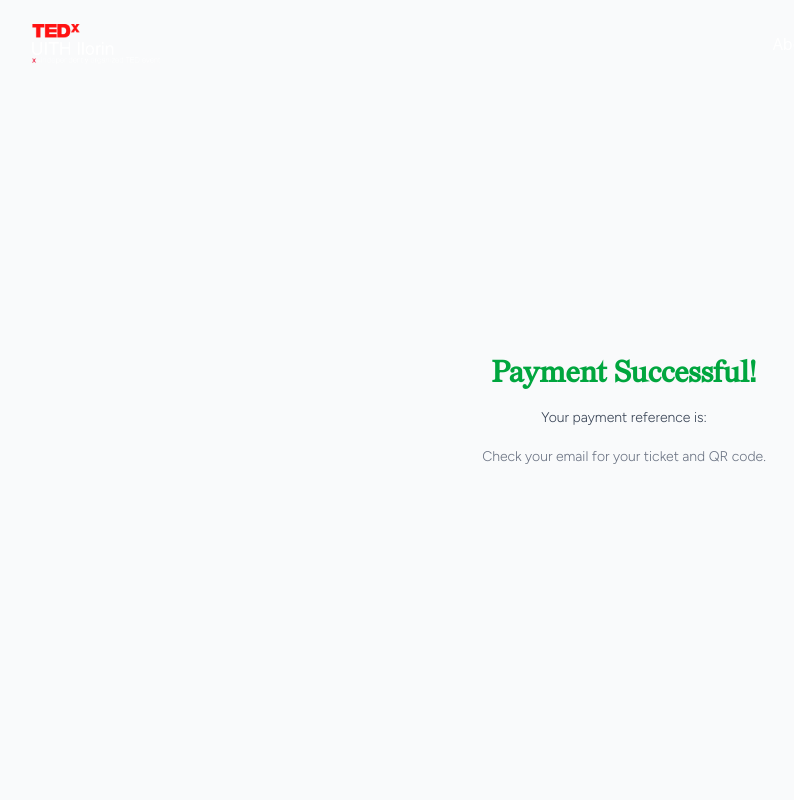
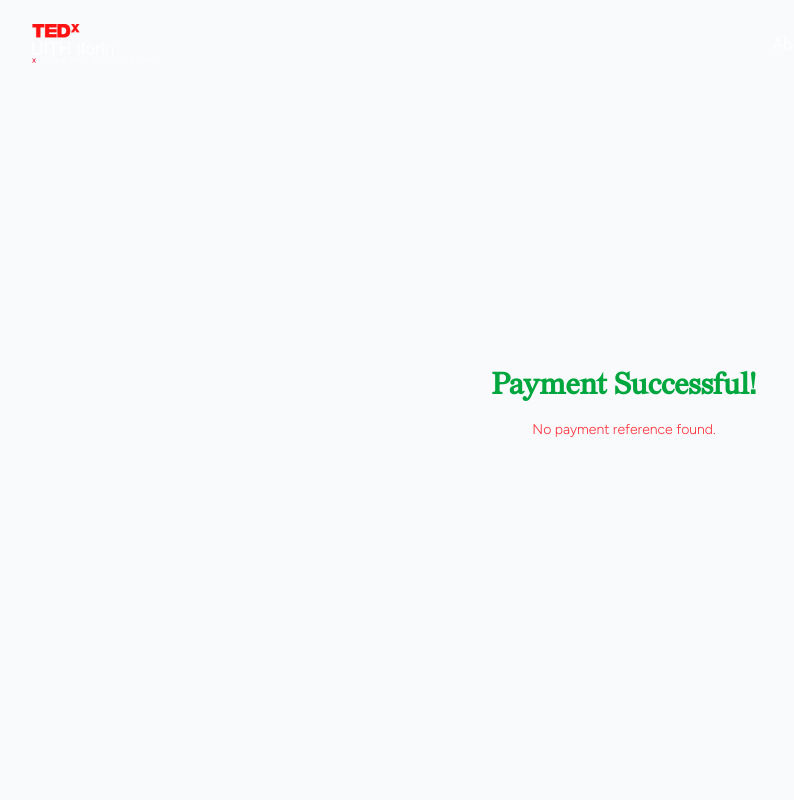
Before and after one commit to Darth-Mal/tedxuith, a Next.js app: page /payment-success in a window 1280 px wide. Shown: the top 800 px of the page, without its empty margins (16-810 px from the left). Built offline with nearby package versions, Linux system fonts and the light colour scheme.

Commit message:
last, omooo

```diff
--- a/app/payment-success/page.tsx
+++ b/app/payment-success/page.tsx
@@ -1,30 +1,69 @@
-"use client"; // MUST be first line
+"use client"; // Must be first line
 
-import { useEffect } from "react";
+import { useEffect, useState } from "react";
 import { useSearchParams } from "next/navigation";
+
+// Placeholder function to simulate sending email with QR
+async function sendTicketEmail(reference: string) {
+  console.log("[sendTicketEmail] Sending ticket for reference:", reference);
+  // Simulate network delay
+  await new Promise((resolve) => setTimeout(resolve, 1000));
+  console.log(
+    "[sendTicketEmail] Email sent successfully for reference:",
+    reference,
+  );
+  return true;
+}
 
 export default function PaymentSuccessPage() {
   const searchParams = useSearchParams();
   const reference = searchParams.get("reference");
 
+  const [emailSent, setEmailSent] = useState(false);
+
   useEffect(() => {
-    if (reference) {
-      console.log("Payment reference:", reference);
-      // Call your API to send ticket/QR code email
+    console.log("[useEffect] Page loaded");
+    console.log("[useEffect] Current searchParams:", searchParams.toString());
+    console.log("[useEffect] Extracted reference:", reference);
+
+    if (!reference) {
+      console.warn("[useEffect] No reference found in URL!");
+      return;
     }
-  }, [reference]);
+
+    // Send ticket/QR code email
+    sendTicketEmail(reference)
+      .then(() => {
+        console.log("[useEffect] Email sent successfully, updating state...");
+        setEmailSent(true);
+      })
+      .catch((err) => {
+        console.error("[useEffect] Failed to send email:", err);
+      });
+  }, [reference, searchParams]);
 
   return (
     <div className="flex flex-col items-center justify-center min-h-screen bg-gray-50 p-4">
       <h1 className="text-3xl font-bold text-green-600 mb-4">
         Payment Successful!
       </h1>
-      <p className="text-center text-gray-700 mb-4">
-        Your payment reference is: <strong>{reference}</strong>
-      </p>
-      <p className="text-center text-gray-500">
-        Check your email for your ticket and QR code.
-      </p>
+
+      {reference ? (
+        <>
+          <p className="text-center text-gray-700 mb-2">
+            Your payment reference is: <strong>{reference}</strong>
+          </p>
+          <p className="text-center text-gray-500 mb-4">
+            {emailSent
+              ? "Your ticket and QR code have been sent to your email."
+              : "Sending your ticket and QR code to your email..."}
+          </p>
+        </>
+      ) : (
+        <p className="text-center text-red-500 mb-4">
+          No payment reference found.
+        </p>
+      )}
     </div>
   );
 }
```
